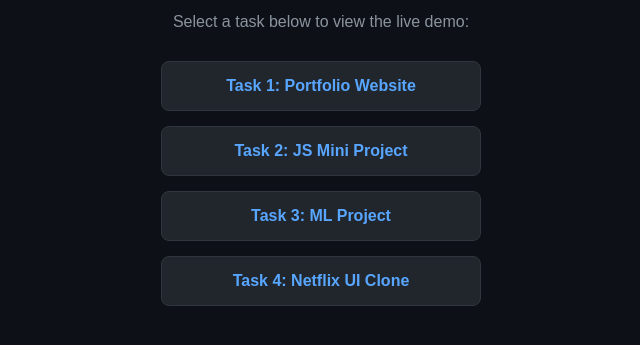
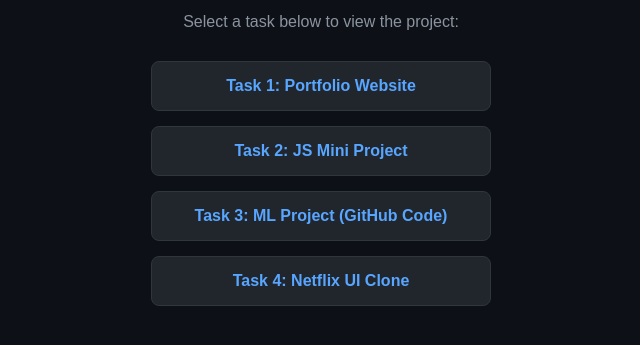
Before and after one commit to mithileshzodape-spec/InternSpark-Internship, a plain HTML site: page index.html in a window 1280 px wide. Shown: the part 119-464 px from the top of the page, without its empty margins (319-959 px from the left). Drawn offline with Linux system fonts and the light colour scheme.

Commit message:
Update index.html

```diff
--- a/index.html
+++ b/index.html
@@ -8,18 +8,18 @@
         body { font-family: Arial, sans-serif; text-align: center; padding: 50px 20px; background: #0d1117; color: #c9d1d9; }
         h1 { color: #58a6ff; margin-bottom: 10px; }
         p { margin-bottom: 30px; color: #8b949e; }
-        .container { display: flex; flex-direction: column; gap: 15px; max-width: 320px; margin: 0 auto; }
+        .container { display: flex; flex-direction: column; gap: 15px; max-width: 340px; margin: 0 auto; }
         a { background: #21262d; color: #58a6ff; text-decoration: none; padding: 15px; border-radius: 8px; border: 1px solid #30363d; font-weight: bold; font-size: 16px; transition: 0.2s; }
         a:hover { background: #30363d; border-color: #58a6ff; }
     </style>
 </head>
 <body>
     <h1>InternSpark Internship Projects</h1>
-    <p>Select a task below to view the live demo:</p>
+    <p>Select a task below to view the project:</p>
     <div class="container">
         <a href="./task 1/">Task 1: Portfolio Website</a>
         <a href="./task 2/">Task 2: JS Mini Project</a>
-        <a href="./task 3/">Task 3: ML Project</a>
+        <a href="https://github.com/mithileshzodape-spec/InternSpark-Internship/tree/main/task%203" target="_blank">Task 3: ML Project (GitHub Code)</a>
         <a href="./task 4/">Task 4: Netflix UI Clone</a>
     </div>
 </body>
```
